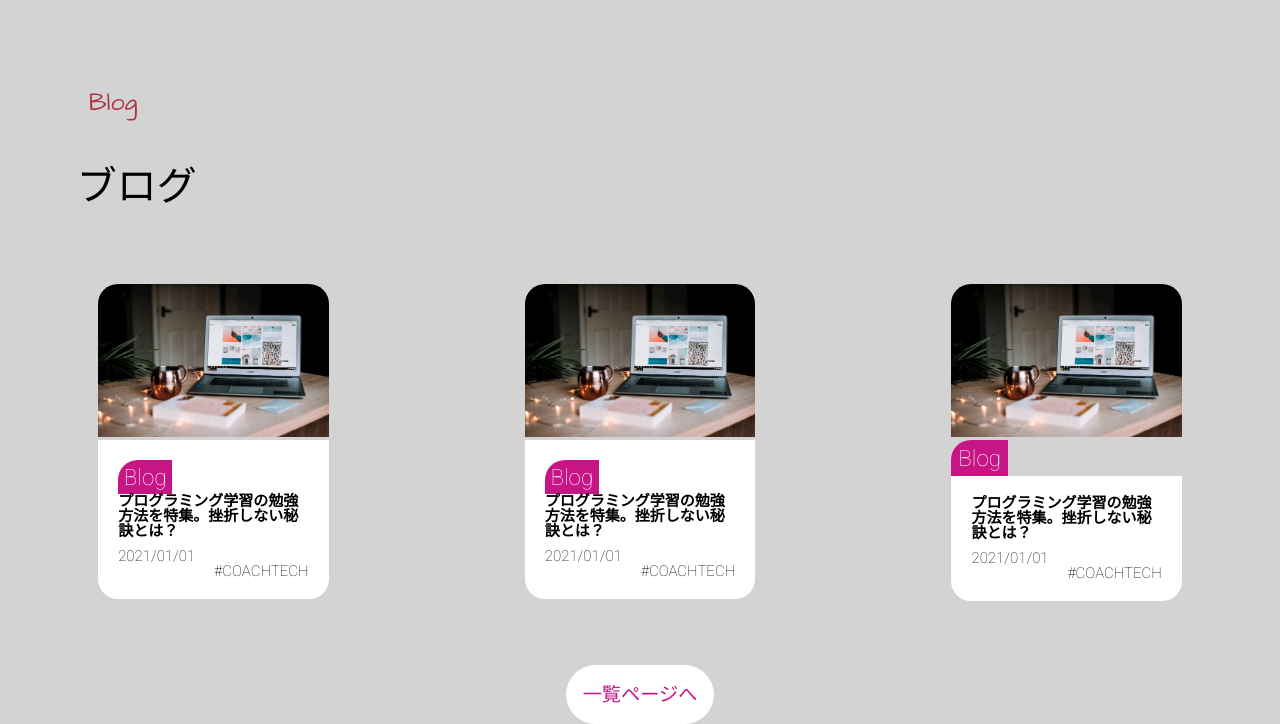
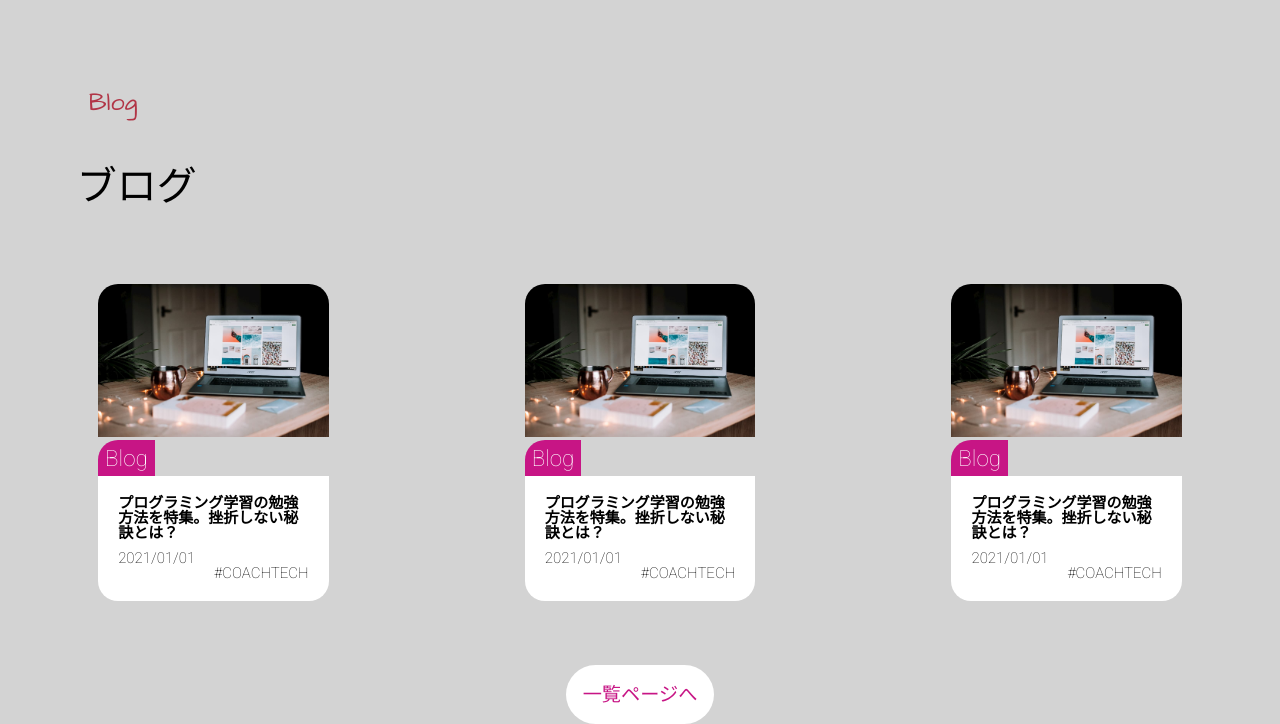
Before and after one commit to kosuke-sonsan/20220419.kosuke, a plain HTML site: page index.html in a window 1280 px wide. Shown: the part 2783-3507 px from the top of the page. Drawn offline with Linux system fonts and the light colour scheme.

Commit message:
tenth-commit

```diff
--- a/css/style.css
+++ b/css/style.css
@@ -336,7 +336,6 @@ span {
 .img-size3 img {
   width: 100%;
   border-radius: 20px 20px 0 0;
-  z-index: 0;
 }
 
 .card-content {
@@ -354,7 +353,6 @@ span {
   color: white;
   padding: 3%;
   border-radius: 20px 0 0 0;
-  z-index: 1;
 }
 
 .card-ttl {
--- a/index.html
+++ b/index.html
@@ -95,10 +95,10 @@
       <div class="blog-card">
         <div class="img-size3">
           <div>
-            <img src="./img/blog__first.jpg" alt="">
+            <img src="./img/blog__first.jpg" alt=""><p class="blog">Blog</p>
           </div>
           <div class="card-content">
-            <p class="blog">Blog</p>
+
             <p class="card-ttl">プログラミング学習の勉強方法を特集。挫折しない秘訣とは？</p>
             <p class="card-date">2021/01/01</p>
             <p class="card-tag">#COACHTECH</p>
@@ -106,10 +106,10 @@
         </div>
         <div class="img-size3">
           <div>
-            <img src="./img/blog__first.jpg" alt="">
+            <img src="./img/blog__first.jpg" alt=""><p class="blog">Blog</p>
           </div>
           <div class="card-content">
-            <p class="blog">Blog</p>
+
             <p class="card-ttl">プログラミング学習の勉強方法を特集。挫折しない秘訣とは？</p>
             <p class="card-date">2021/01/01</p>
             <p class="card-tag">#COACHTECH</p>
@@ -117,8 +117,7 @@
         </div>
         <div class="img-size3">
           <div>
-            <img src="./img/blog__first.jpg" alt="">
-            <p class="blog">Blog</p>
+            <img src="./img/blog__first.jpg" alt=""><p class="blog">Blog</p>
           </div>
           <div class="card-content">
             <p class="card-ttl">プログラミング学習の勉強方法を特集。挫折しない秘訣とは？</p>
```
Also changed, not shown: 2 other files.
